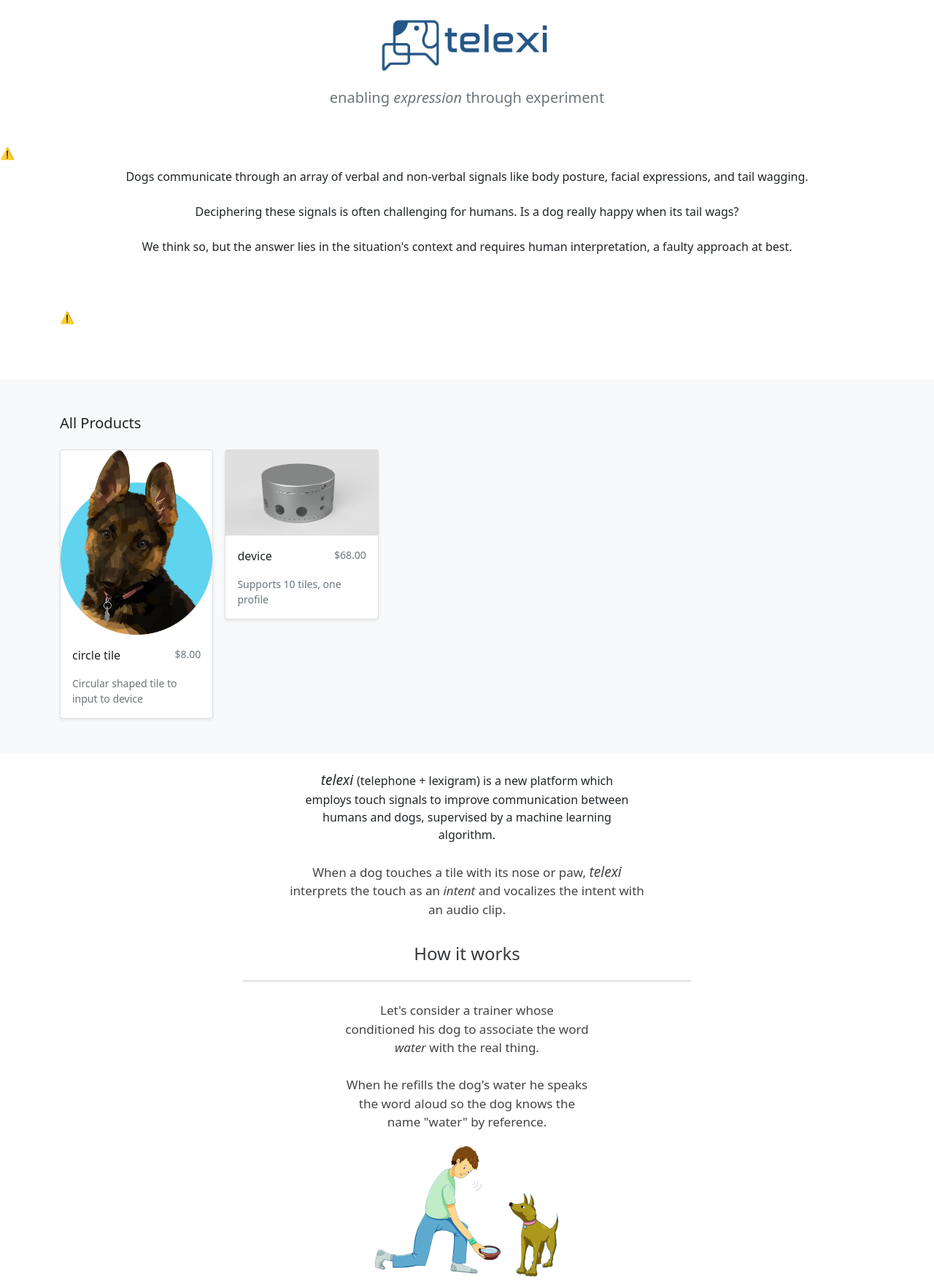
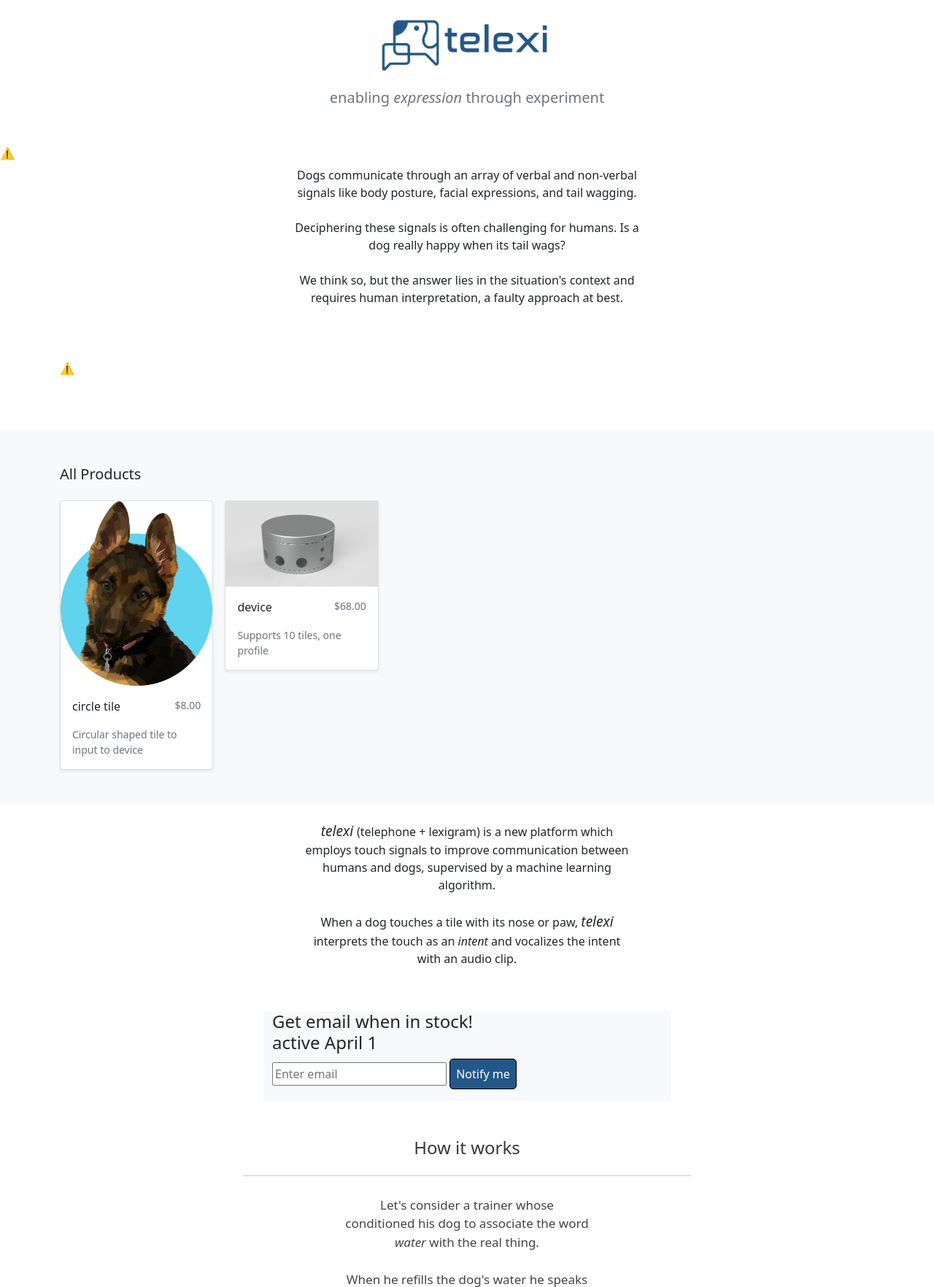
Before and after one commit to seawolfsoftware/telexi, a Django app: page / in a window 1280 px wide. Shown: the part 98-1862 px from the top of the page at 73% size. Run offline with Django 3.2, Linux system fonts and the light colour scheme; data comes from the database, SQL or seed files in the repository; some libraries are stand-ins or nearby versions.

Commit message:
final style changes

```diff
--- a/django_project/static/css/base.css
+++ b/django_project/static/css/base.css
@@ -1,5 +1,23 @@
 
 /* MOBILE DESIGN */
+
+
+#paragraph-lex-to-port{
+    margin-left: auto;
+    margin-right: auto;
+    margin-top: 2%;
+    width: 90%;
+    text-align: center;
+}
+
+
+#introduction {
+    margin-top: 1%;
+    text-align: center;
+    margin-left: auto;
+    margin-right: auto;
+    width: 90%;
+}
 
 #man-connects-lexigram-illustration {
     display: block;
@@ -387,6 +405,7 @@
         margin-left: auto;
         margin-right: auto;
         width: 50%;
+        background: #f8f9fa! important;
     }
 
     #man-connects-lexigram-illustration {
@@ -403,4 +422,12 @@
         width: 40%;
         text-align: center;
     }
+
+    #introduction {
+        margin-top: 1%;
+        text-align: center;
+        margin-left: auto;
+        margin-right: auto;
+        width: 40%;
+    }
 }
--- a/django_project/templates/base.html
+++ b/django_project/templates/base.html
@@ -156,22 +156,88 @@
 </div>
 
 <footer class="footer_container">
+
+
     <div class="row">
-        <div class="col-9 email-container">
-            <a id="email"
-               href = "mailto: info@seawolfsoftware.io">
-                info@seawolfsoftware.io
+        <div class="col">
+            <a href="mailto:info@seawolfsoftware.io">
+                <script src="https://unpkg.com/@lottiefiles/lottie-player@latest/dist/lottie-player.js"></script>
+                                        <lottie-player src="https://assets4.lottiefiles.com/packages/lf20_tDEN64.json"
+                                                       background="transparent"
+                                                       speed="1"
+                                                       style="width: 45px; height: 45px;;"
+                                                       loop
+                                                       autoplay>
+                                        </lottie-player>
+            </a>
+
+
+        </div>
+
+
+        <div class="col">
+            <a href="https://www.youtube.com/channel/UCnrkJ8OXQFnI8X3nY5KCeaA">
+                <script src="https://unpkg.com/@lottiefiles/lottie-player@latest/dist/lottie-player.js"></script>
+                                            <lottie-player src="https://assets9.lottiefiles.com/private_files/lf30_5xwdzwzj.json"
+                                                           background="transparent"
+                                                           speed="1"
+                                                           style="width: 45px; height: 45px;;"
+                                                           loop
+                                                           autoplay>
+                                            </lottie-player>
             </a>
         </div>
 
-        <div id="seawolf-software-company-logo-container"
-             class="col-2">
+
+        <div class="col">
+            <a href="https://twitter.com/seawolfsoftware">
+                <script src="https://unpkg.com/@lottiefiles/lottie-player@latest/dist/lottie-player.js"></script>
+                                            <lottie-player src="https://assets7.lottiefiles.com/private_files/lf30_mr8q60pj.json"
+                                                           background="transparent"
+                                                           speed="1"
+                                                           style="width: 45px; height: 45px;;"
+                                                           loop
+                                                           autoplay>
+                                            </lottie-player>
+            </a>
+        </div>
+
+
+        <div class="col">
+            <a href="https://www.tiktok.com/@seawolfsoftware">
+                <script src="https://unpkg.com/@lottiefiles/lottie-player@latest/dist/lottie-player.js"></script>
+                                            <lottie-player src="https://assets6.lottiefiles.com/packages/lf20_ra9B32.json"
+                                                           background="transparent"
+                                                           speed="1"
+                                                           style="width: 45px; height: 45px;;"
+                                                           loop
+                                                           autoplay>
+                                            </lottie-player>
+            </a>
+        </div>
+
+    </div>
+
+
+
+
+
+
+
+    <div class="row">
+
+
+        <div id="seawolf-software-company-logo-container">
           <img id="seawolf-software-company-logo"
                alt="seawolf software company logo"
                 src="{% static 'img/logo.png' %}"/>
         </div>
 
     </div>
+
+
+
+
 </footer>
 
 
--- a/django_project/templates/store/index.html
+++ b/django_project/templates/store/index.html
@@ -31,7 +31,8 @@
                    autoplay>
     </lottie-player>
 
-    <section id="context" class="container">
+    <section id="introduction"
+             class="container">
                 <div class="row">
                     <div class="col-sm">
                         Dogs communicate through an array of verbal and non-verbal signals
@@ -127,18 +128,41 @@
                 (telephone + lexigram) is a new platform
                 which employs touch signals to improve communication
                 between humans and dogs, supervised by a machine learning algorithm.
-            </div>
+                <br/><br/>
 
-            <p id="paragraph-1"
-               class="paragraph">
                 When a dog touches a tile with its nose or paw,
                 <em class="telexi_text">telexi </em>
                 interprets the
                 touch as an <em>intent</em> and vocalizes the intent
                 with an audio clip.
-            </p>
+            </div>
 
+        <section id="newsletter"
+         class="container">
+                <div class="row">
+                    <div class="content-wrap col-sm">
+                        <h4 class="">Get email when in stock! <br/>active April 1</h4>
+                        <form>
+                    <input type="text" name=""
+                           placeholder="Enter email"
+                           style="padding: 2px">
+                    <input type="submit"
+                           name=""
+                           value="Notify me"
+                           style="background-color: #235789;
+                                  border: 1px solid black;
+                                  color: white;
+                                  padding: 8px 8px;
+                                  border-radius: 5px;
+                                  text-align: center;
+                                  text-decoration: none;
+                                  display: inline-block;
+                                  font-size: 16px;">
+                  </form>
 
+                    </div>
+                </div>
+</section>
 
                 <h4 class="question_headers">
                     How it works
```
Also changed, not shown: other parts of django_project/templates/store/index.html (+10 -31 lines).
